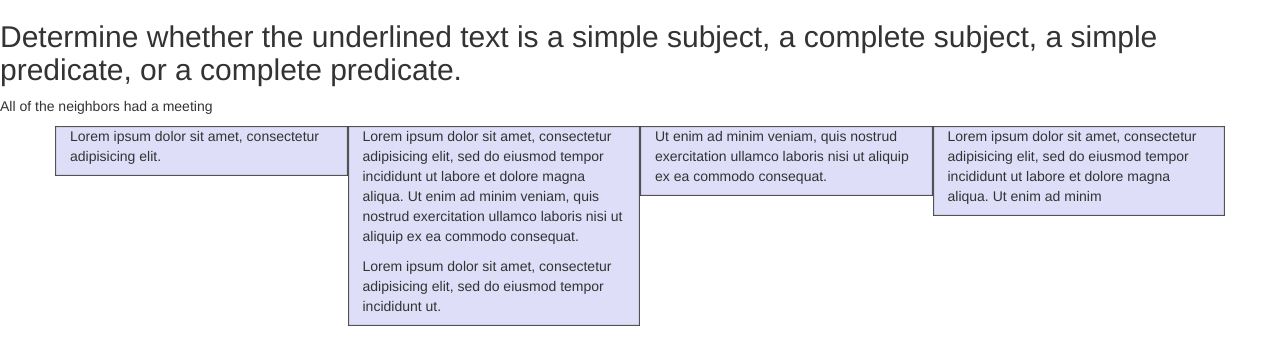
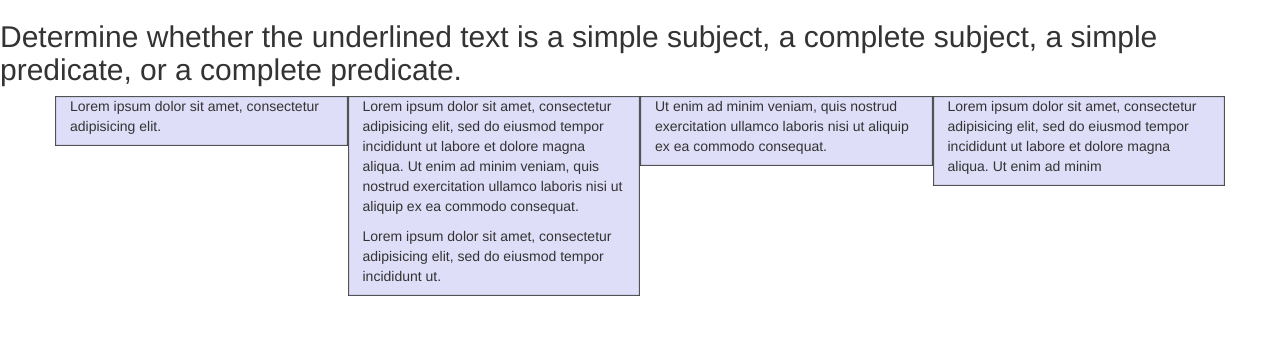
Before and after one commit to Nannapaneni/HTML-Tutorials, a plain HTML site: page Example2/index.html in a window 1280 px wide. Drawn offline with nearby package versions, Linux system fonts and the light colour scheme.

Commit message:
updated version

```diff
--- a/Example2/index.html
+++ b/Example2/index.html
@@ -19,9 +19,6 @@
                 predicate.
             </h2>
             <div>
-                <div class="question">
-                    <p>All of the neighbors had a meeting</p>
-                </div>
 
                 <div class="container">
                     <div class="row">
```
